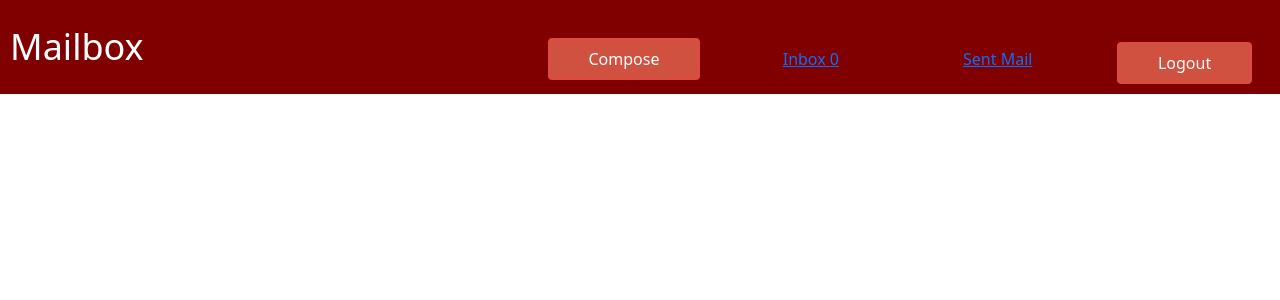
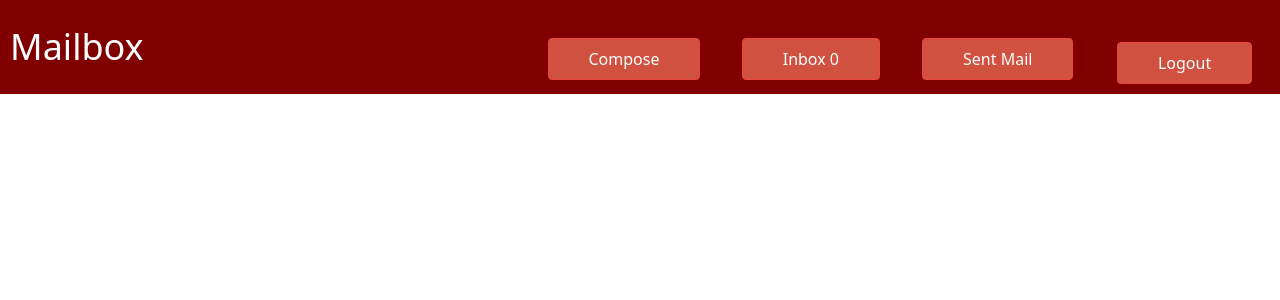
Before and after one commit to NehaParakh1/React-mail-box-client, a React (Create React App) app: page / in a window 1280 px wide. Shown: the top 300 px of the page. Built offline with nearby package versions, Linux system fonts and the light colour scheme; no server answers; sample sign-in values are in the browser's storage.

Commit message:
slight css changes

```diff
--- a/src/component/Authentication/AuthForm.module.css
+++ b/src/component/Authentication/AuthForm.module.css
@@ -3,8 +3,8 @@
   width: 95%;
   max-width: 22rem;
   border-radius: 6px;
-  background-color: #86bce8;
-  box-shadow: 0 1px 4px rgba(0, 0, 0, 0.2);
+  background-color: lightseagreen;
+  box-shadow: 0 1px 4px rgba(161, 50, 50, 0.2);
   padding: 1rem;
   text-align: center;
   color: white;
@@ -48,15 +48,15 @@
   cursor: pointer;
   font: inherit;
   color: white;
-  background-color: #3d54c4;
+  background-color: #973dc4;
   border: 1px solid #34273d;
   border-radius: 4px;
   padding: 0.5rem 2.5rem;
 }
 
 .actions button:hover {
-  background-color: #1c171f;
-  border-color: #221b27;
+  background-color: #190325;
+  border-color: #040107;
 }
 
 .actions .toggle {
--- a/src/component/Layout/Header.js
+++ b/src/component/Layout/Header.js
@@ -59,10 +59,10 @@ count++
           </button>
         </div>
         <div className={classes.actions}>
-          <Link to="inbox">Inbox { unread }</Link>
+          <Link className={classes.links} to="inbox">Inbox { unread }</Link>
         </div>
         <div className={classes.actions}>
-          <Link to="sent">Sent Mail</Link>
+          <Link className={classes.links} to="sent">Sent Mail</Link>
         </div>
         <div className={classes.actions}>
         <h6>{mail}</h6>
--- a/src/component/Layout/Header.module.css
+++ b/src/component/Layout/Header.module.css
@@ -6,6 +6,7 @@
   color: #fff;
   padding: 10px;
   align-items: center;
+
 }
 .header-title {
   grid-column: 1;
@@ -30,6 +31,18 @@
   flex-direction: column;
   align-items: center;
 }
+
+.links{
+  text-decoration: none;
+  cursor: pointer;
+  font: inherit;
+  color: white;
+  background-color: rgb(208, 81, 64);
+  border: 1px solid #ee463d;
+  border-radius: 4px;
+  padding: 0.5rem 2.5rem;
+}
+
 .actions button {
   cursor: pointer;
   font: inherit;
```
